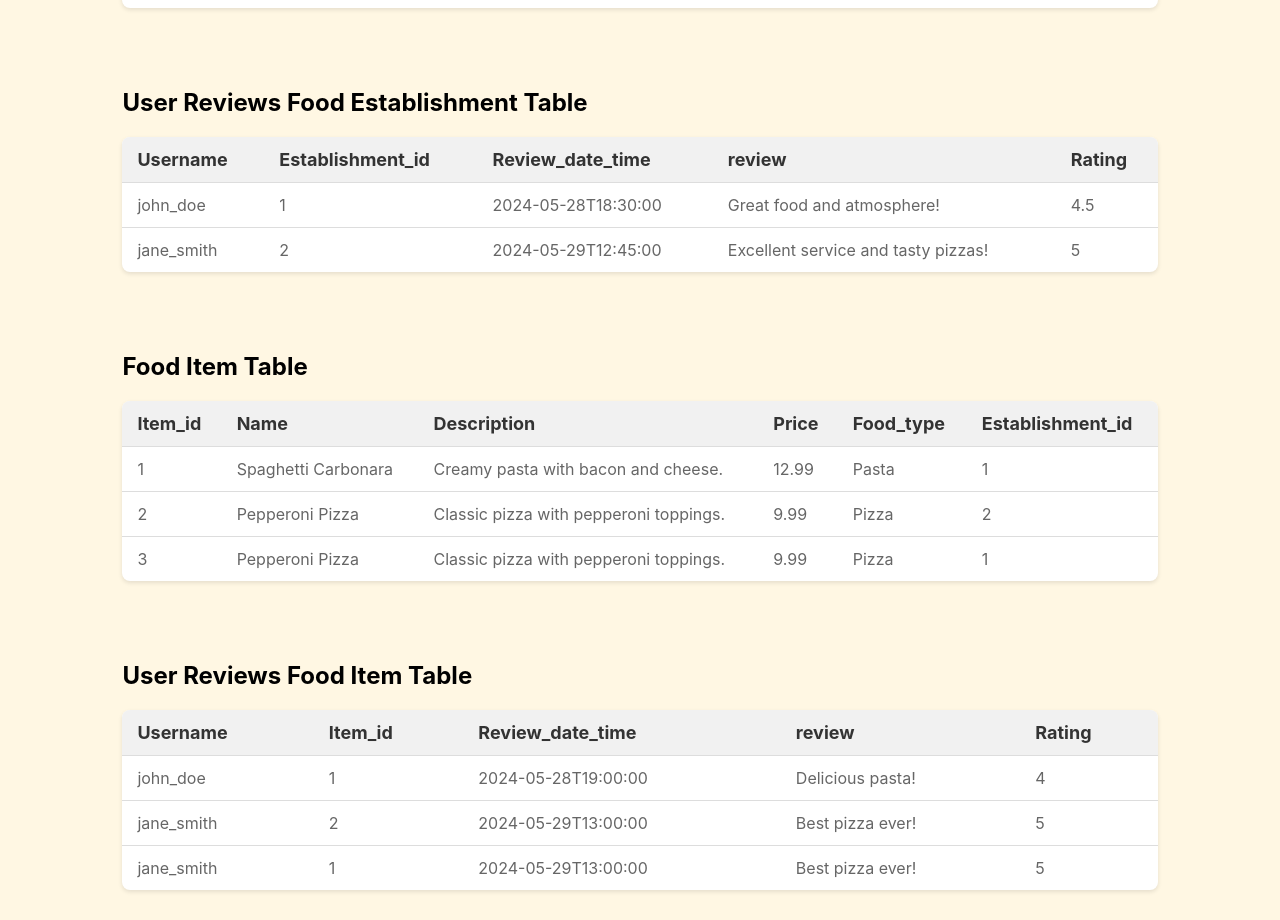
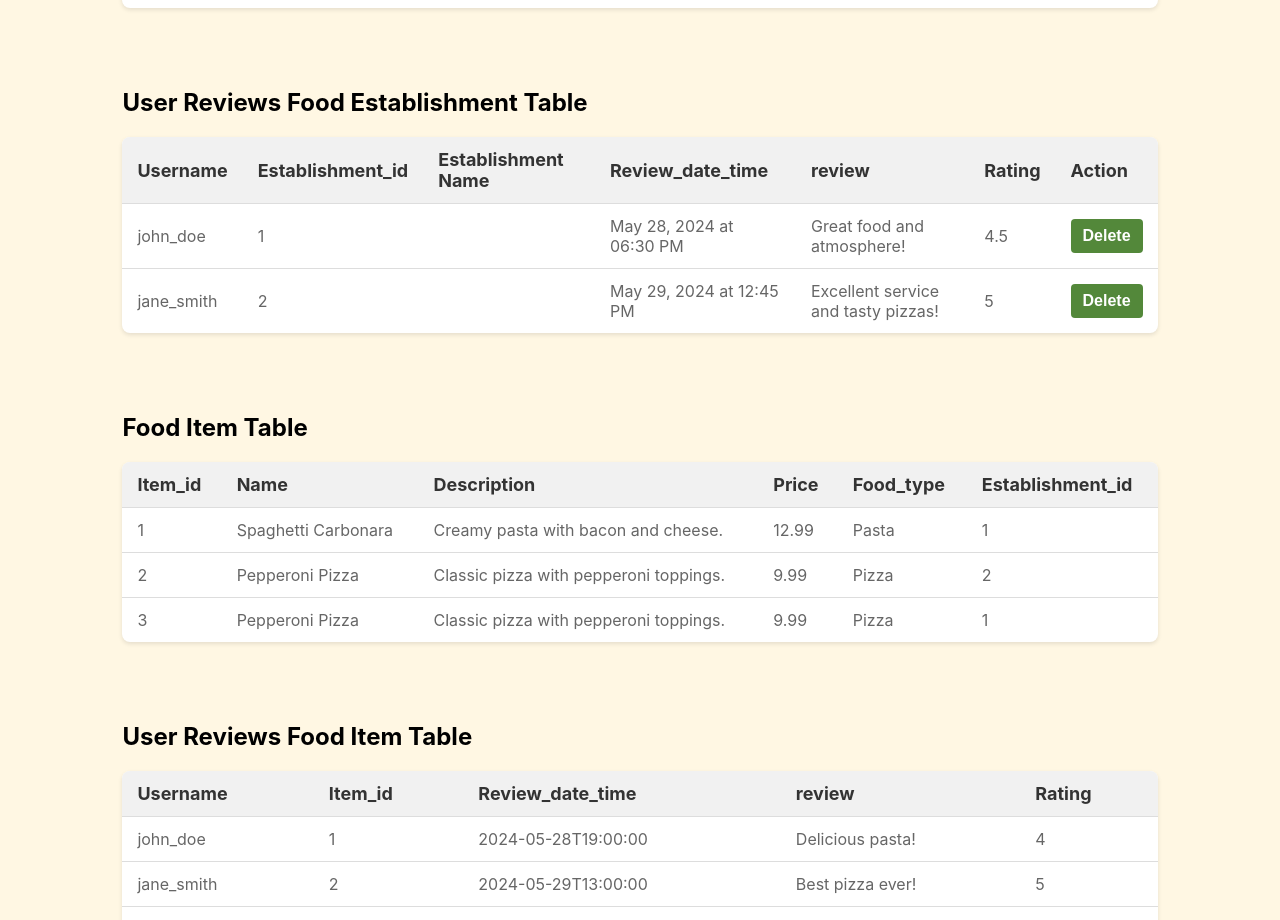
Before and after one commit to jshidalgo1/cmsc-127-project, a React (Create React App) app in the folder project/: page /tables in a window 1280 px wide. Shown: the part 1335-2255 px from the top of the page. Built offline with nearby package versions, Linux system fonts and the light colour scheme; no server answers.

Commit message:
chore: added delete button for food establishment review

```diff
--- a/project/src/Pages/UserReviewsPage.js
+++ b/project/src/Pages/UserReviewsPage.js
@@ -51,7 +51,6 @@ function UserReviewsPage() {
     // Function to save the establishment review
     const handleSaveEstablishmentReview = async (reviewData) => {
     reviewData.Username = user.Username;
-    console.log(reviewData)
         try {
         // Send the review data to the server
         const response = await axios.post('http://localhost:3001/saveEstablishmentReview', reviewData);
@@ -69,6 +68,60 @@ function UserReviewsPage() {
 
     fetchEstablishmentReviews();
 };
+//TODO
+const handleDeleteReviewEstablishment = async (Establishment_id) => {
+    try {
+      console.log("Establishment id: ", Establishment_id);
+
+      await axios.delete(
+        `http://localhost:3001/deleteEstablishmentReviews`,
+        {
+          data: { Establishment_id },
+          withCredentials: true,
+        }
+      );
+
+      // alert("Establishment deleted successfully!");
+      fetchEstablishmentReviews();
+    } catch (error) {
+      console.error('Error deleting establishment:', error);
+      alert("Failed to delete establishment. Please try again.");
+    }
+  };
+
+  //TODO
+//   const handleUpdateReviewEstablishment = async (establishment) => {
+//     try {
+
+//       const response = await axios.get(`http://localhost:3001/getEstablishmentReview/${establishment.Establishment_id}`);
+//       console.log('Fetched establishment data:', response.data); // Log the response data
+//       setEditingEstablishment(response.data); // Assuming response.data contains the establishment details
+//       setShowModal(true);
+//     } catch (error) {
+//       console.error('Error fetching establishment details:', error);
+//       alert("Failed to fetch establishment details. Please try again.");
+//     }
+//   };
+
+//   const handleDeleteReviewFoodItem = async (Establishment_id) => {
+//     try {
+//       console.log("Establishment id: ", Establishment_id);
+
+//       await axios.delete(
+//         `http://localhost:3001/deleteEstablishment`,
+//         {
+//           data: { Establishment_id },
+//           withCredentials: true,
+//         }
+//       );
+
+//       // alert("Establishment deleted successfully!");
+//       fetchEstablishments();
+//     } catch (error) {
+//       console.error('Error deleting establishment:', error);
+//       alert("Failed to delete establishment. Please try again.");
+//     }
+//   };
 
     return (
         <>
@@ -86,15 +139,17 @@ function UserReviewsPage() {
                 <button className="add-new-establishment-button" onClick={handleAddEstablishmentReviewClick}>
                     <span className="plus-sign">+</span> Add New Food Establishment Review
                 </button>
-                <UserReviewsFoodEstablishmentTable data={establishmentReviews} />
+                <UserReviewsFoodEstablishmentTable data={establishmentReviews} onDelete={handleDeleteReviewEstablishment} />
 
                 <h2>Food Item Reviews</h2>
                 <button className="add-new-establishment-button">
                     <span className="plus-sign">+</span> Add New Food Item Review
                 </button>
-                <UserReviewsFoodItemTable data={itemReviews} />
+                {/* <UserReviewsFoodItemTable data={itemReviews} onDelete={handleDeleteReviewFoodItem} onUpdate={handleUpdateReviewFoodItem} /> */}
 
             </div>
+
+
 
             <Modal show={showModal} onClose={handleCloseModal}>
           <EstablishmentFormReview
--- a/project/src/Pages/components/tables/UserReviewsFoodEstablishmentTable.js
+++ b/project/src/Pages/components/tables/UserReviewsFoodEstablishmentTable.js
@@ -1,7 +1,32 @@
-import React from "react";
+import React, { useEffect, useState } from "react";
+import axios from 'axios';
 import "../../styles/DatabaseTable.css";
 
-const UserReviewsFoodEstablishmentTable = ({ data }) => {
+const UserReviewsFoodEstablishmentTable = ({ data, onDelete, onUpdate }) => {
+    const [estNames, setEstNames] = useState({});
+
+    useEffect(() => {
+        const fetchNames = async () => {
+            const ids = [...new Set(data.map(item => item.Establishment_id))];
+            const names = await Promise.all(ids.map(id =>
+                axios.get(`http://localhost:3001/getFoodEstablishmentName/${id}`)
+                    .then(res => ({ [id]: res.data.name }))
+            ));
+            setEstNames(Object.assign({}, ...names));
+        };
+        fetchNames();
+    }, [data]);
+
+
+    const handleDelete = (establishmentId) => {
+        onDelete(establishmentId);
+    };
+
+    const formatDate = (dateString) => {
+        const options = { year: 'numeric', month: 'long', day: 'numeric', hour: '2-digit', minute: '2-digit' };
+        return new Date(dateString).toLocaleDateString(undefined, options);
+    }
+
     return (
         <div className="food-establishments-table">
             {data.length > 0 ? (
@@ -10,19 +35,25 @@ const UserReviewsFoodEstablishmentTable = ({ data }) => {
                         <tr>
                             <th>Username</th>
                             <th>Establishment_id</th>
+                            <th>Establishment Name</th>
                             <th>Review_date_time</th>
                             <th>review</th>
                             <th>Rating</th>
+                            <th>Action</th>
                         </tr>
                     </thead>
                     <tbody>
                         {data.map(ithRow => (
-                            <tr key={ithRow.Username}>
+                            <tr key={ithRow.Establishment_id}>
                                 <td>{ithRow.Username}</td>
                                 <td>{ithRow.Establishment_id}</td>
-                                <td>{ithRow.Review_date_time}</td>
+                                <td>{estNames[ithRow.Establishment_id]}</td>
+                                <td>{formatDate(ithRow.Review_date_time)}</td>
                                 <td>{ithRow.review}</td>
                                 <td>{ithRow.Rating}</td>
+                                <td>
+                                {/*  <button onClick={() => handleUpdate(ithRow)}>Update</button> {""} */}
+                                    <button onClick={() => handleDelete(ithRow.Establishment_id)}>Delete</button></td>
                             </tr>
                         ))}
                     </tbody>
--- a/project/src/Routes/routes.js
+++ b/project/src/Routes/routes.js
@@ -10,7 +10,9 @@ import {
     updateEstablishment,
     getEstablishment,
     searchEstablishmentByName,
-    saveEstablishmentReview
+    saveEstablishmentReview,
+    getFoodEstablishmentName,
+    deleteEstablishmentReviews
 } from '../Controllers/controllers.js';
 
 const setUpRoutes = (app) => {
@@ -26,6 +28,8 @@ const setUpRoutes = (app) => {
     app.get('/getEstablishment/:id', getEstablishment);
     app.get("/searchEstablishments", searchEstablishmentByName);
     app.post('/saveEstablishmentReview', saveEstablishmentReview);
+    app.get('/getFoodEstablishmentName/:id', getFoodEstablishmentName);
+    app.delete('/deleteEstablishmentReviews', deleteEstablishmentReviews);
 
 }
 
```
Also changed, not shown: project/src/Controllers/controllers.js (+27 -1 lines).
